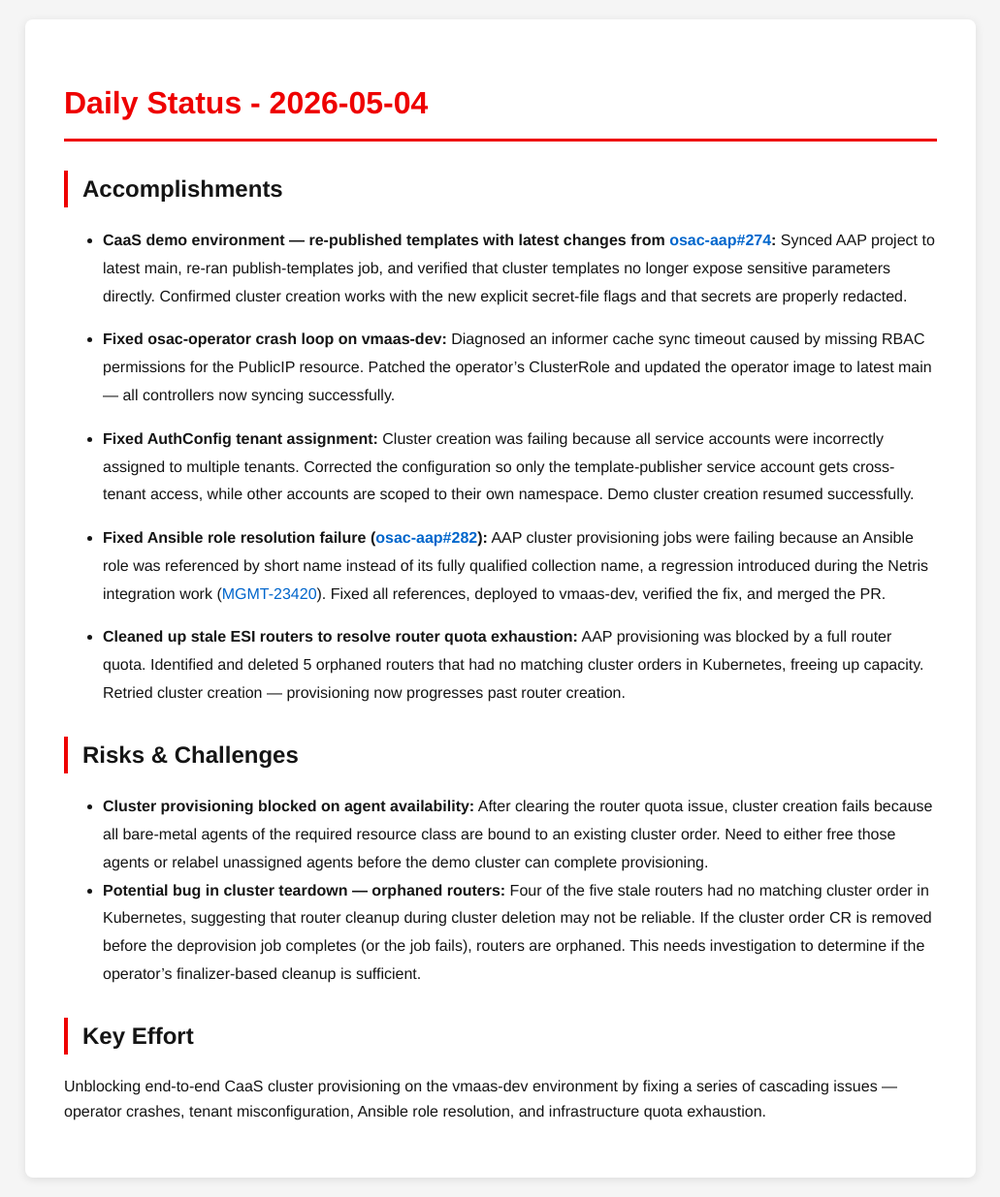
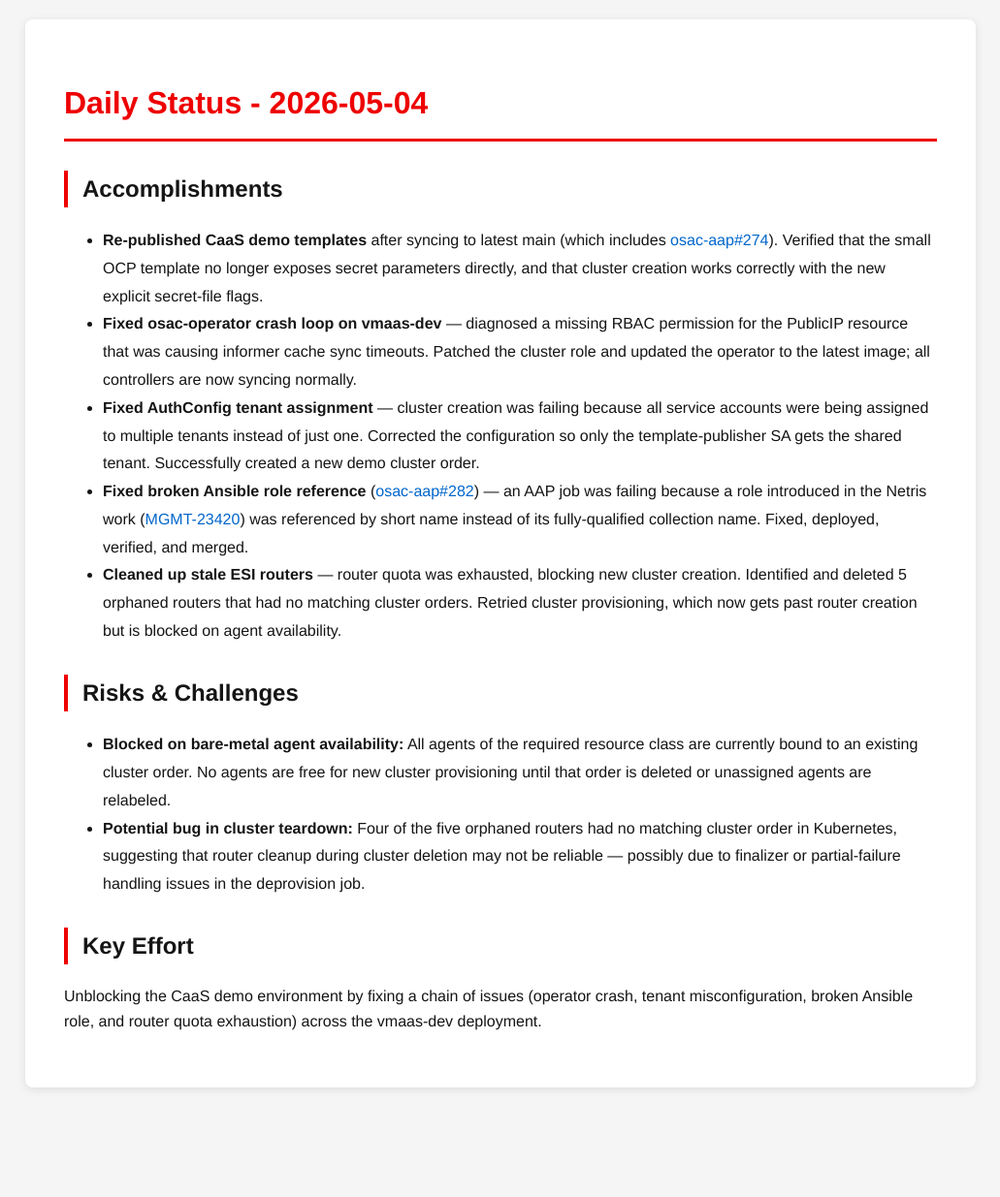
Before and after one commit to tzvatot/daily-status, a Jekyll site: the page built from 2026-05-04.md, in a window 1280 px wide. Shown: the whole page at 97% size, without its empty margins (124-1155 px from the left). Built offline with Jekyll 4.4.1, drawn with Linux system fonts in a browser that asks for light colours; after the commit the page ends 1142 px from its top, so only the background shows below that.

Commit message:
Daily status update - 2026-05-04

```diff
--- a/2026-05-04.md
+++ b/2026-05-04.md
@@ -8,21 +8,17 @@
 
 ## Accomplishments
 
-- **CaaS demo environment — re-published templates with latest changes from [osac-aap#274](https://github.com/osac-project/osac-aap/pull/274):** Synced AAP project to latest main, re-ran publish-templates job, and verified that cluster templates no longer expose sensitive parameters directly. Confirmed cluster creation works with the new explicit secret-file flags and that secrets are properly redacted.
-
-- **Fixed osac-operator crash loop on vmaas-dev:** Diagnosed an informer cache sync timeout caused by missing RBAC permissions for the PublicIP resource. Patched the operator's ClusterRole and updated the operator image to latest main — all controllers now syncing successfully.
-
-- **Fixed AuthConfig tenant assignment:** Cluster creation was failing because all service accounts were incorrectly assigned to multiple tenants. Corrected the configuration so only the template-publisher service account gets cross-tenant access, while other accounts are scoped to their own namespace. Demo cluster creation resumed successfully.
-
-- **Fixed Ansible role resolution failure ([osac-aap#282](https://github.com/osac-project/osac-aap/pull/282)):** AAP cluster provisioning jobs were failing because an Ansible role was referenced by short name instead of its fully qualified collection name, a regression introduced during the Netris integration work ([MGMT-23420](https://issues.redhat.com/browse/MGMT-23420)). Fixed all references, deployed to vmaas-dev, verified the fix, and merged the PR.
-
-- **Cleaned up stale ESI routers to resolve router quota exhaustion:** AAP provisioning was blocked by a full router quota. Identified and deleted 5 orphaned routers that had no matching cluster orders in Kubernetes, freeing up capacity. Retried cluster creation — provisioning now progresses past router creation.
+- **Re-published CaaS demo templates** after syncing to latest main (which includes [osac-aap#274](https://github.com/osac-project/osac-aap/pull/274)). Verified that the small OCP template no longer exposes secret parameters directly, and that cluster creation works correctly with the new explicit secret-file flags.
+- **Fixed osac-operator crash loop on vmaas-dev** — diagnosed a missing RBAC permission for the PublicIP resource that was causing informer cache sync timeouts. Patched the cluster role and updated the operator to the latest image; all controllers are now syncing normally.
+- **Fixed AuthConfig tenant assignment** — cluster creation was failing because all service accounts were being assigned to multiple tenants instead of just one. Corrected the configuration so only the template-publisher SA gets the shared tenant. Successfully created a new demo cluster order.
+- **Fixed broken Ansible role reference** ([osac-aap#282](https://github.com/osac-project/osac-aap/pull/282)) — an AAP job was failing because a role introduced in the Netris work ([MGMT-23420](https://issues.redhat.com/browse/MGMT-23420)) was referenced by short name instead of its fully-qualified collection name. Fixed, deployed, verified, and merged.
+- **Cleaned up stale ESI routers** — router quota was exhausted, blocking new cluster creation. Identified and deleted 5 orphaned routers that had no matching cluster orders. Retried cluster provisioning, which now gets past router creation but is blocked on agent availability.
 
 ## Risks & Challenges
 
-- **Cluster provisioning blocked on agent availability:** After clearing the router quota issue, cluster creation fails because all bare-metal agents of the required resource class are bound to an existing cluster order. Need to either free those agents or relabel unassigned agents before the demo cluster can complete provisioning.
-- **Potential bug in cluster teardown — orphaned routers:** Four of the five stale routers had no matching cluster order in Kubernetes, suggesting that router cleanup during cluster deletion may not be reliable. If the cluster order CR is removed before the deprovision job completes (or the job fails), routers are orphaned. This needs investigation to determine if the operator's finalizer-based cleanup is sufficient.
+- **Blocked on bare-metal agent availability:** All agents of the required resource class are currently bound to an existing cluster order. No agents are free for new cluster provisioning until that order is deleted or unassigned agents are relabeled.
+- **Potential bug in cluster teardown:** Four of the five orphaned routers had no matching cluster order in Kubernetes, suggesting that router cleanup during cluster deletion may not be reliable — possibly due to finalizer or partial-failure handling issues in the deprovision job.
 
 ## Key Effort
 
-Unblocking end-to-end CaaS cluster provisioning on the vmaas-dev environment by fixing a series of cascading issues — operator crashes, tenant misconfiguration, Ansible role resolution, and infrastructure quota exhaustion.
+Unblocking the CaaS demo environment by fixing a chain of issues (operator crash, tenant misconfiguration, broken Ansible role, and router quota exhaustion) across the vmaas-dev deployment.
```
